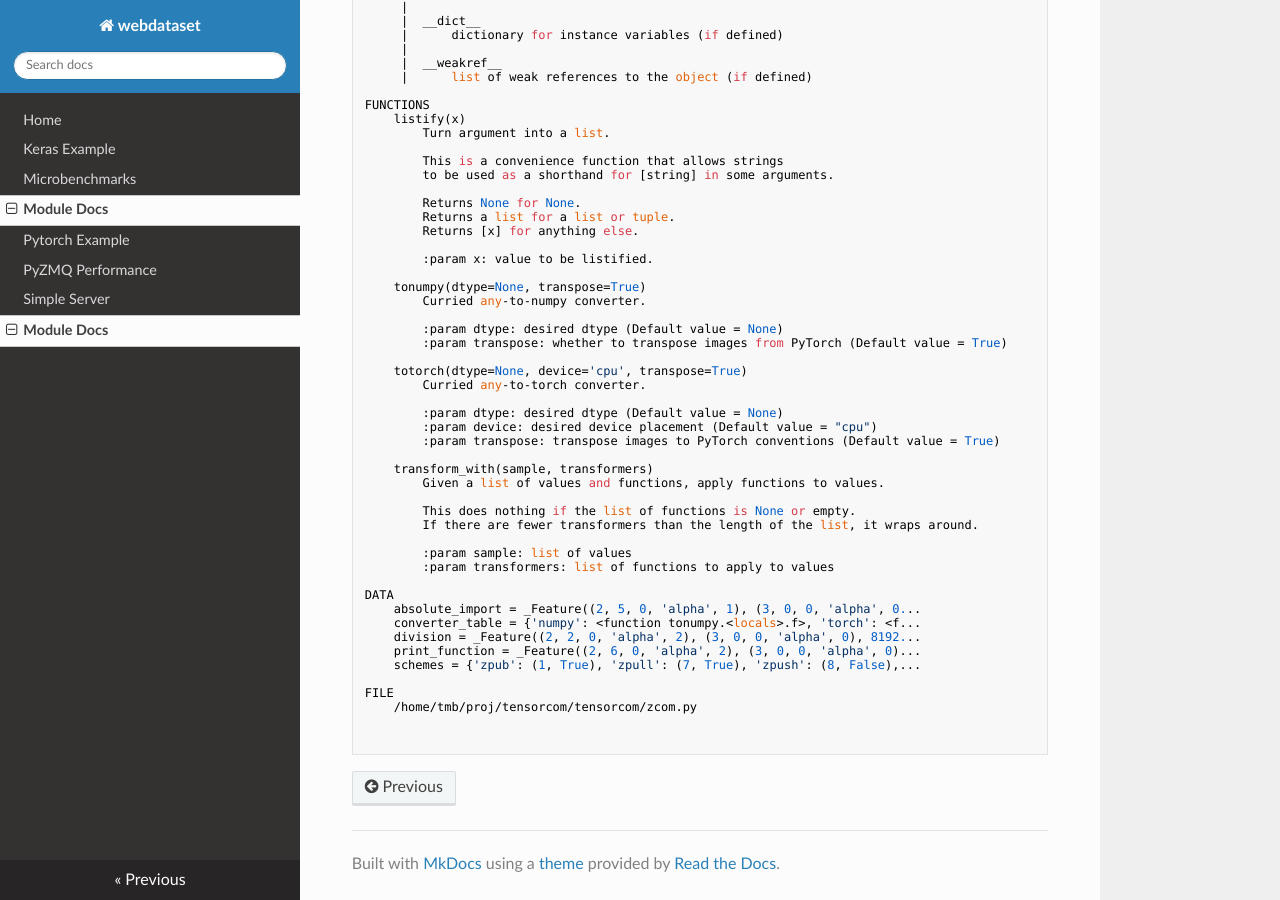
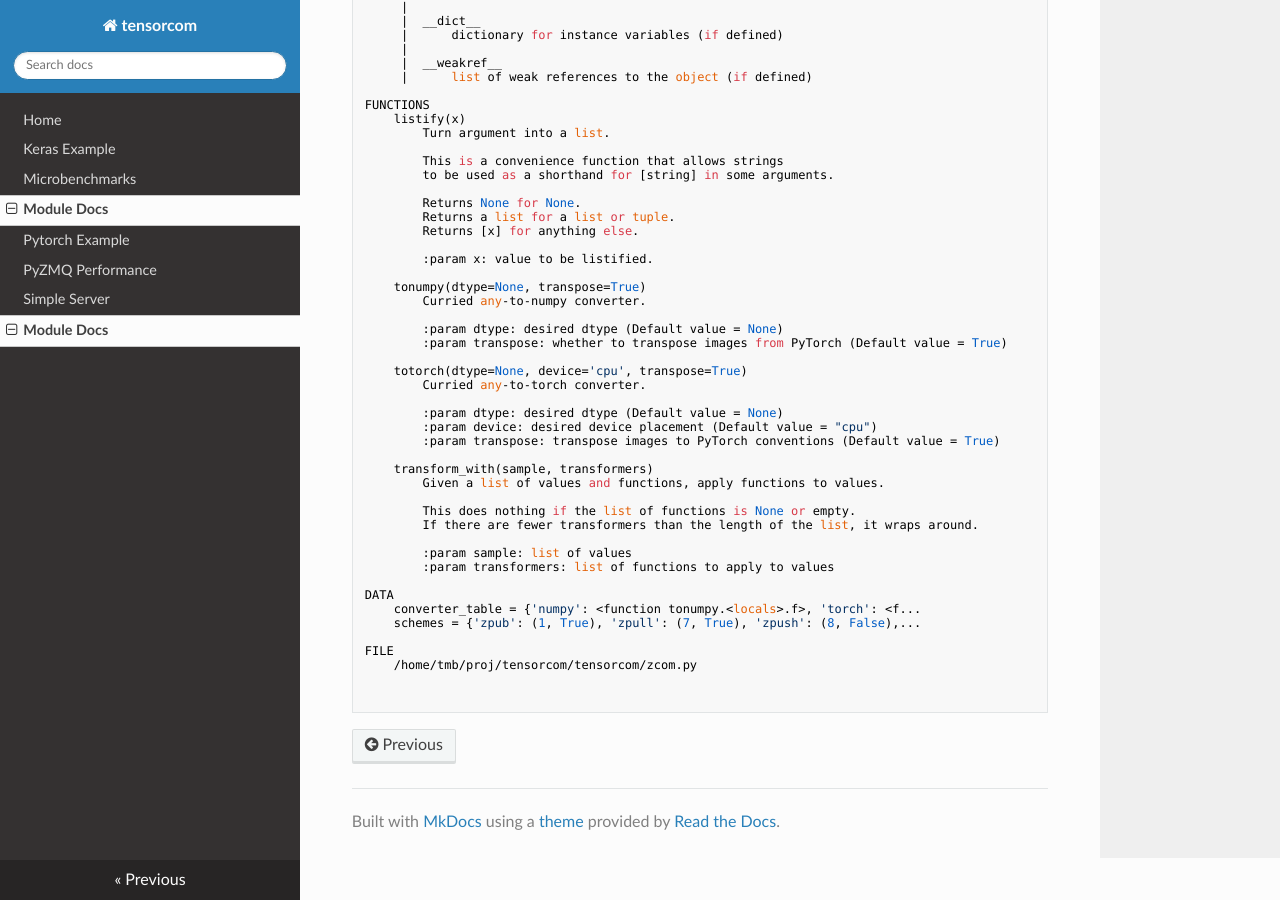
Before and after one commit to NVlabs/tensorcom, an MkDocs documentation site: the page built from docs/pydoc.md, in a window 1280 px wide and 900 px high, scrolled down 3727 px. Built offline with MkDocs 1.6.1, drawn with Linux system fonts in a browser that asks for light colours; nearby versions of some CDN libraries.

Commit message:
updated site name in mkdocs

```diff
--- a/docs/pydoc.md
+++ b/docs/pydoc.md
@@ -291,10 +291,7 @@ FUNCTIONS
         :param transformers: list of functions to apply to values
 
 DATA
-    absolute_import = _Feature((2, 5, 0, 'alpha', 1), (3, 0, 0, 'alpha', 0...
     converter_table = {'numpy': <function tonumpy.<locals>.f>, 'torch': <f...
-    division = _Feature((2, 2, 0, 'alpha', 2), (3, 0, 0, 'alpha', 0), 8192...
-    print_function = _Feature((2, 6, 0, 'alpha', 2), (3, 0, 0, 'alpha', 0)...
     schemes = {'zpub': (1, True), 'zpull': (7, True), 'zpush': (8, False),...
 
 FILE
--- a/mkdocs.yml
+++ b/mkdocs.yml
@@ -1,4 +1,4 @@
-site_name: webdataset
+site_name: tensorcom
 nav:
     - Home: index.md
     - Keras Example: keras.md
```
